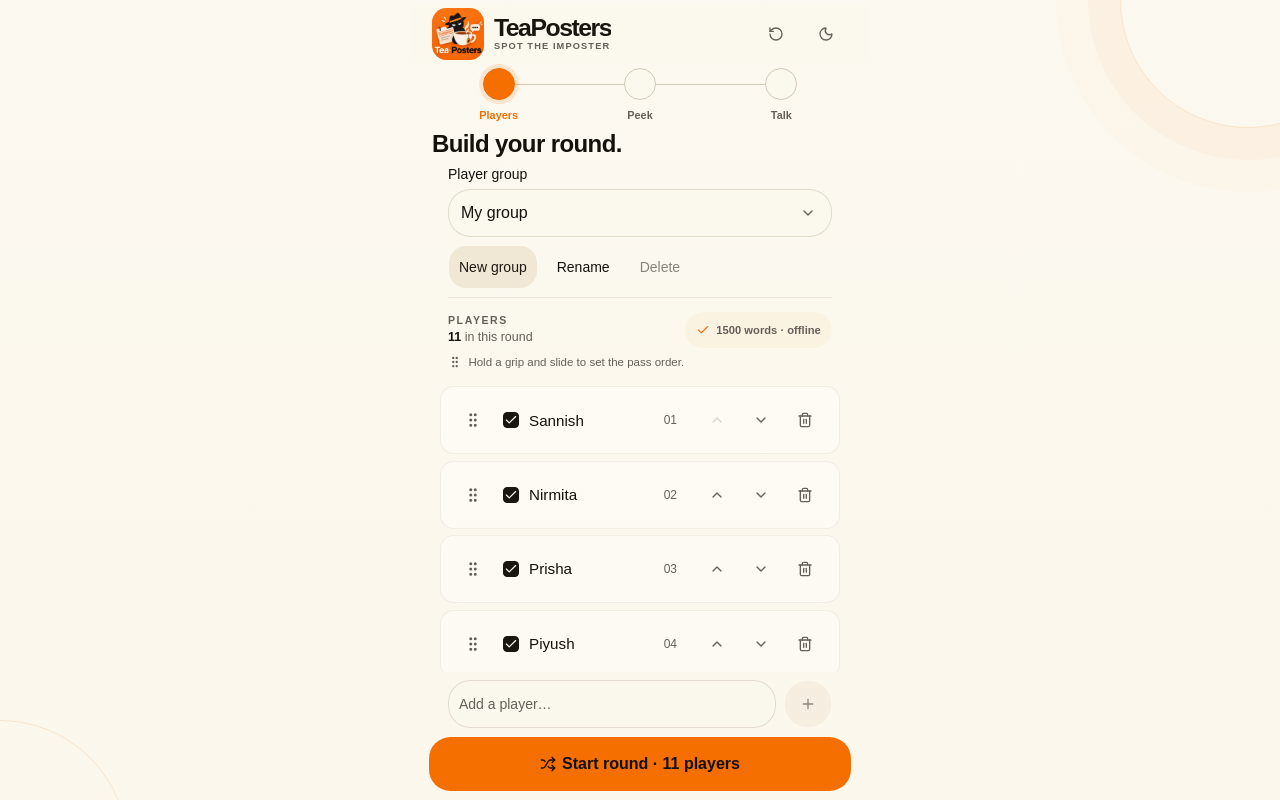
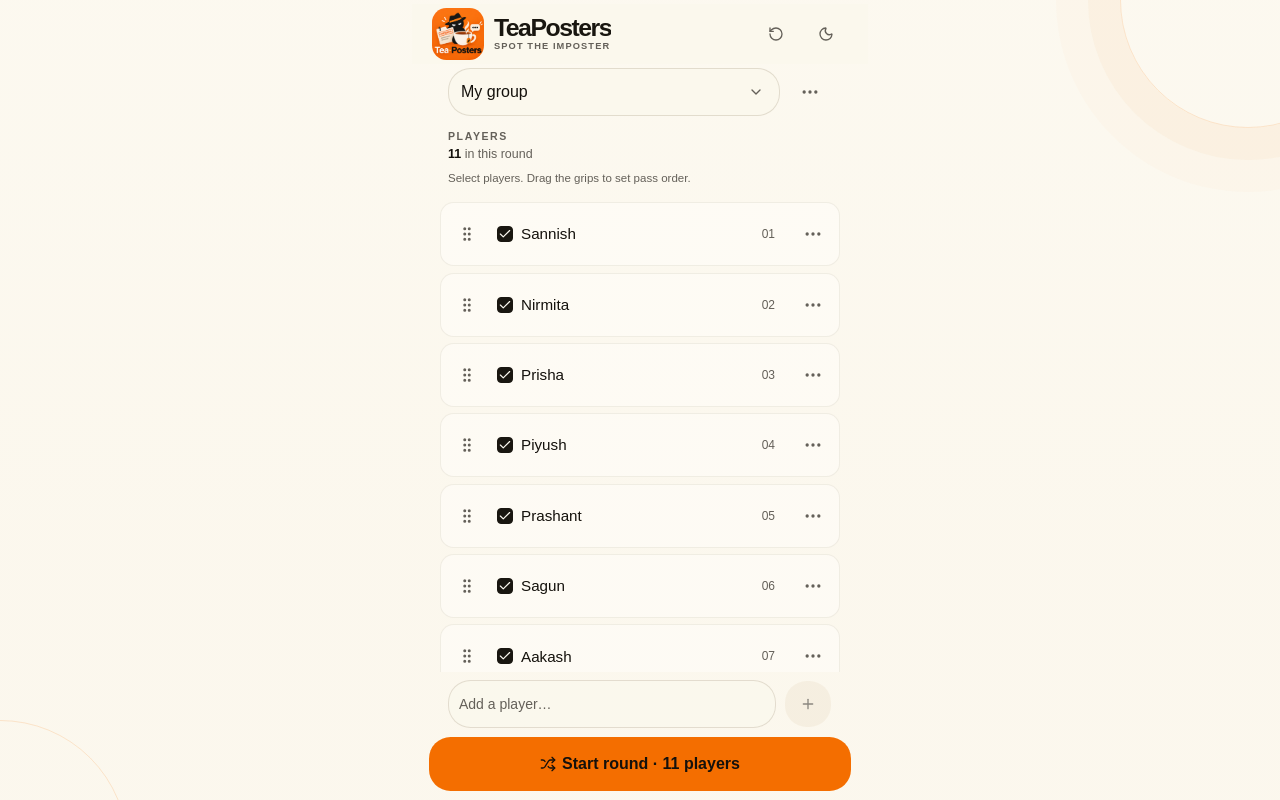
Before and after one commit to misterbista/tea-poster, a Next.js app: page / in a window 1280 px wide. Built offline with nearby package versions, Linux system fonts and the light colour scheme; a web font is replaced by a local one.

Commit message:
feat: add ActionMenu component for improved player group management

```diff
--- a/app/globals.css
+++ b/app/globals.css
@@ -435,7 +435,7 @@
   }
 
   .tea-player-row {
-    flex-wrap: wrap;
+    flex-wrap: nowrap;
     gap: 0.5rem;
     position: relative;
     border-width: 1px;
@@ -471,7 +471,13 @@
   }
 
   .tea-player-row > div.min-w-0 {
-    min-width: 5rem;
+    min-width: 0;
+  }
+
+  .tea-player-row[data-selected="false"] {
+    background: transparent;
+    border-color: transparent;
+    color: var(--muted-foreground);
   }
 
   .tea-player-row[data-drop-position]::after {
@@ -499,10 +505,6 @@
     bottom: -6px;
   }
 
-  .tea-player-row > div:last-child {
-    margin-left: auto;
-  }
-
   .tea-player-row button:not([role="checkbox"]):not(.tea-order-grip) {
     display: grid;
     place-items: center;
@@ -516,7 +518,8 @@
   }
 
   .tea-shell button:focus-visible,
-  .tea-shell input:focus-visible {
+  .tea-shell input:focus-visible,
+  .tea-shell select:focus-visible {
     outline: 2px solid var(--ring);
     outline-offset: 3px;
   }
@@ -533,7 +536,6 @@
       radial-gradient(circle at 50% -20%, color-mix(in oklch, var(--accent) 22%, transparent), transparent 58%),
       color-mix(in oklch, var(--muted) 56%, transparent);
     border-radius: 0.9rem;
-    cursor: pointer;
     -webkit-tap-highlight-color: transparent;
     box-shadow: inset 0 0 0 1px color-mix(in oklch, var(--background) 36%, transparent);
     transition: border-color 180ms ease, box-shadow 220ms var(--ease-out), transform 220ms var(--ease-out), background 180ms ease;
@@ -553,7 +555,11 @@
     opacity: 0.75;
   }
 
-  .tea-reveal-card:active {
+  button.tea-reveal-card {
+    cursor: pointer;
+  }
+
+  button.tea-reveal-card:active {
     transform: scale(0.985);
   }
 
@@ -563,7 +569,7 @@
       color: var(--primary);
     }
 
-    .tea-reveal-card:hover {
+    button.tea-reveal-card:hover {
       transform: translateY(-0.15rem);
     }
   }
@@ -710,21 +716,6 @@ body:has(.tea-shell[data-phase="setup"]) {
   padding-block: 0;
 }
 
-.tea-shell[data-phase="setup"] .tea-setup-header {
-  flex-shrink: 0;
-  padding: 0;
-}
-
-.tea-shell[data-phase="setup"] .tea-setup-header [data-slot="card-title"] {
-  font-size: 1.5rem;
-}
-
-.tea-shell[data-phase="setup"] .tea-setup-header [data-slot="card-description"],
-.tea-shell[data-phase="setup"] .tea-group-help,
-.tea-shell[data-phase="setup"] .tea-setup [data-slot="separator"] {
-  display: none;
-}
-
 .tea-shell[data-phase="setup"] .tea-setup > [data-slot="card-content"] {
   gap: 0.5rem;
 }
@@ -765,10 +756,14 @@ body:has(.tea-shell[data-phase="setup"]) {
   display: none;
 }
 
-@media (max-height: 700px) {
-  .tea-shell[data-phase="setup"] .tea-progress,
-  .tea-shell[data-phase="setup"] .tea-setup-header,
-  .tea-shell[data-phase="setup"] .tea-drag-help {
+/* The roster stays the only scrolling region, including on short screens. */
+@media (max-height: 500px) {
+  .tea-shell[data-phase="setup"] .tea-logo-frame {
+    width: 2rem;
+    height: 2rem;
+  }
+
+  .tea-shell[data-phase="setup"] .tea-brand-subline {
     display: none;
   }
 }
--- a/components/player-group-picker.tsx
+++ b/components/player-group-picker.tsx
@@ -2,6 +2,7 @@
 
 import { ChevronDownIcon } from "lucide-react";
 import { useState } from "react";
+import { ActionMenu } from "@/components/ui/action-menu";
 import { Button } from "@/components/ui/button";
 import { Input } from "@/components/ui/input";
 import { Label } from "@/components/ui/label";
@@ -19,10 +20,11 @@ export function PlayerGroupPicker({ groups, activeId, onSelect, onSave, onDelete
   const active = groups.find((group) => group.id === activeId)!;
 
   return (
-    <div className="tea-group-picker flex flex-col gap-2 border-b border-border/40 pb-2">
+    <div className="tea-group-picker flex flex-col gap-2">
       {!mode && <>
-      <Label htmlFor="player-group">Player group</Label>
-      <div className="relative w-full">
+      <Label className="sr-only" htmlFor="player-group">Player group</Label>
+      <div className="flex items-center gap-2">
+      <div className="relative min-w-0 flex-1">
         <select
           id="player-group"
           value={activeId}
@@ -33,10 +35,11 @@ export function PlayerGroupPicker({ groups, activeId, onSelect, onSave, onDelete
         </select>
         <ChevronDownIcon aria-hidden="true" className="pointer-events-none absolute right-4 top-1/2 size-4 -translate-y-1/2 text-muted-foreground" />
       </div>
-      <div className="flex flex-wrap gap-2">
-        <Button className="min-h-11" variant="secondary" onClick={() => { setMode("create"); setName(""); }}>New group</Button>
-        <Button className="min-h-11" variant="ghost" onClick={() => { setMode("rename"); setName(active.name); }}>Rename</Button>
-        <Button className="min-h-11" variant="ghost" disabled={groups.length < 2} onClick={() => setMode("delete")}>Delete</Button>
+      <ActionMenu label="Manage player groups" actions={[
+        { label: "New group", onClick: () => { setMode("create"); setName(""); } },
+        { label: "Rename group", onClick: () => { setMode("rename"); setName(active.name); } },
+        { label: "Delete group", destructive: true, disabled: groups.length < 2, onClick: () => setMode("delete") },
+      ]} />
       </div>
       </>}
       {(mode === "create" || mode === "rename") && (
@@ -61,7 +64,6 @@ export function PlayerGroupPicker({ groups, activeId, onSelect, onSave, onDelete
           </div>
         </div>
       )}
-      <p className="tea-group-help text-xs text-muted-foreground">Each group remembers its players, selection and pass order on this device.</p>
     </div>
   );
 }
--- a/components/tea-poster.tsx
+++ b/components/tea-poster.tsx
@@ -34,6 +34,7 @@ import { ServiceWorkerRegister } from "@/app/sw-register";
 import { PlayerGroupPicker } from "@/components/player-group-picker";
 import { loadPlayerGroups, PLAYER_GROUPS_KEY, type PlayerGroup } from "@/lib/player-groups";
 
+import { ActionMenu } from "@/components/ui/action-menu";
 import { Badge } from "@/components/ui/badge";
 import { Button } from "@/components/ui/button";
 import {
@@ -47,13 +48,12 @@ import {
 import { Checkbox } from "@/components/ui/checkbox";
 import { Input } from "@/components/ui/input";
 import { Label } from "@/components/ui/label";
-import { Separator } from "@/components/ui/separator";
 import { TeaPosterSplash } from "@/components/tea-poster-splash";
 
 import { randomIndex } from "@/lib/random";
 import { claimLocalWord } from "@/lib/store";
 import { useScreenWakeLock } from "@/lib/use-screen-wake-lock";
-import { WORD_PAIRS, type WordPair } from "@/lib/words";
+import { type WordPair } from "@/lib/words";
 
 const DEFAULT_PLAYERS = [
   "Sannish",
@@ -322,6 +322,15 @@ export function TeaPoster() {
   const [dealIndex, setDealIndex] = useState(0);
   const [revealed, setRevealed] = useState(false);
   const [imposterShown, setImposterShown] = useState(false);
+  const revealButtonRef = useRef<HTMLButtonElement>(null);
+  const handoffButtonRef = useRef<HTMLButtonElement>(null);
+
+  useEffect(() => {
+    if (phase !== "deal") return;
+    const target = revealed ? handoffButtonRef.current : revealButtonRef.current;
+    target?.focus({ preventScroll: true });
+  }, [phase, revealed, dealIndex]);
+
 
   useEffect(() => {
     const frame = window.requestAnimationFrame(() => {
@@ -691,7 +700,7 @@ export function TeaPoster() {
 
       {imposterShown ? (
         <p className="mb-5 text-center text-xs font-medium text-muted-foreground">Round complete</p>
-      ) : (
+      ) : phase !== "setup" && (
         <PhaseSteps phase={phase} />
       )}
 
@@ -699,12 +708,6 @@ export function TeaPoster() {
       {/* SETUP */}
       {phase === "setup" && (
         <Card className="tea-flat-card tea-setup tea-scene">
-          <CardHeader className="tea-setup-header">
-            <CardTitle className="tea-display text-[2.4rem] font-bold leading-[0.98] tracking-tight">Build your round.</CardTitle>
-            <CardDescription className="leading-relaxed">
-              Choose who is playing, then hold the grip to set the pass order.
-            </CardDescription>
-          </CardHeader>
           <CardContent className="flex flex-col gap-3">
             {playerSetupLoaded && <PlayerGroupPicker
               groups={playerGroups.groups}
@@ -744,12 +747,8 @@ export function TeaPoster() {
                 <p className="tea-section-kicker">Players</p>
                 <p className="tea-list-meta"><span>{activePlayers.length}</span> in this round</p>
               </div>
-              <span className="tea-local-deck" aria-label={`${WORD_PAIRS.length} words available offline`}>
-                <CheckIcon className="size-3.5" />
-                <span>{WORD_PAIRS.length} words · offline</span>
-              </span>
             </div>
-            <p className="tea-drag-help"><GripVerticalIcon className="size-3.5" /> Hold a grip and slide to set the pass order.</p>
+            <p className="tea-drag-help">Select players. Drag the grips to set pass order.</p>
             <div key={playerGroups.activeId} ref={playerListRef} role="list" aria-label="Pass order" tabIndex={0} className="tea-player-list">
               {players.map((name) => (
                 <div
@@ -764,12 +763,13 @@ export function TeaPoster() {
                   role="listitem"
                   data-drop-position={dropTarget?.name === name ? (dropTarget.after ? "after" : "before") : undefined}
                   data-dragging={draggedPlayer === name ? "true" : undefined}
-                  className="tea-player-row group flex min-h-[4.25rem] items-center gap-2.5 border-b border-border/30 px-3 py-2.5 transition-colors hover:border-primary/30"
+                  className="tea-player-row group flex min-h-16 items-center gap-2 border-b border-border/30 px-1 py-1.5"
+                  data-selected={!!checked[name]}
                 >
                   <button
                     type="button"
                     aria-label={`Drag ${name} to reorder`}
-                    className="tea-order-grip grid size-10 shrink-0 place-items-center rounded-xl disabled:pointer-events-none disabled:opacity-35"
+                    className="tea-order-grip grid size-11 shrink-0 place-items-center rounded-xl disabled:pointer-events-none disabled:opacity-35"
                     onPointerDown={(event) => {
                       if (
                         !event.isPrimary ||
@@ -807,48 +807,21 @@ export function TeaPoster() {
                   <div className="min-w-0 flex-1">
                     <Label
                       htmlFor={`player-${name}`}
-                      className="block cursor-pointer break-words text-[0.95rem] font-medium"
+                      className="flex min-h-11 cursor-pointer items-center break-words text-[0.95rem] font-medium"
                     >
                       {name}
                     </Label>
-                    {!checked[name] && <p className="mt-0.5 text-xs text-muted-foreground">Sitting this one out</p>}
                   </div>
                   {checked[name] && <span className="pr-2 text-xs tabular-nums text-muted-foreground">{String(activePlayers.indexOf(name) + 1).padStart(2, "0")}</span>}
-                  <div className="flex shrink-0 items-center">
-                    <button
-                      type="button"
-                      aria-label={`Move ${name} up`}
-                      title={`Move ${name} up`}
-                      onClick={(event) => movePlayer(name, -1, event.detail > 0)}
-                      disabled={players.indexOf(name) === 0}
-                      className="rounded-xl p-1.5 text-muted-foreground hover:bg-accent/10 hover:text-primary disabled:pointer-events-none disabled:opacity-25"
-                    >
-                      <ChevronUpIcon className="size-4" />
-                    </button>
-                    <button
-                      type="button"
-                      aria-label={`Move ${name} down`}
-                      title={`Move ${name} down`}
-                      onClick={(event) => movePlayer(name, 1, event.detail > 0)}
-                      disabled={players.indexOf(name) === players.length - 1}
-                      className="rounded-xl p-1.5 text-muted-foreground hover:bg-accent/10 hover:text-primary disabled:pointer-events-none disabled:opacity-25"
-                    >
-                      <ChevronDownIcon className="size-4" />
-                    </button>
-                    <button
-                      type="button"
-                      aria-label={`Remove ${name}`}
-                      onClick={() => removePlayer(name)}
-                      className="rounded-xl p-1.5 text-muted-foreground hover:bg-destructive/10 hover:text-destructive"
-                    >
-                      <Trash2Icon className="size-4" />
-                    </button>
-                  </div>
+                  <ActionMenu label={`Actions for ${name}`} actions={[
+                    { label: "Move up", icon: <ChevronUpIcon />, disabled: players.indexOf(name) === 0, onClick: () => movePlayer(name, -1, false) },
+                    { label: "Move down", icon: <ChevronDownIcon />, disabled: players.indexOf(name) === players.length - 1, onClick: () => movePlayer(name, 1, false) },
+                    { label: "Remove player", icon: <Trash2Icon />, destructive: true, onClick: () => removePlayer(name) },
+                  ]} />
                 </div>
               ))}
             </div>
 
-            <Separator className="my-4 bg-accent/20" />
 
             <form
               className="tea-add-player flex gap-2 pb-2"
@@ -916,49 +889,34 @@ export function TeaPoster() {
             </CardDescription>
           </CardHeader>
           <CardContent className="flex flex-1 flex-col items-center justify-center py-3">
-            <button
-              type="button"
-              data-revealed={revealed}
-              onClick={() => {
-                tapFeedback();
-                if (revealed) {
-                  nextCard();
-                } else {
-                  setRevealed(true);
-                }
-              }}
-              aria-label={revealed
-                ? `${isImposter ? "You are the imposter" : round.pair.word}. ${isImposter ? round.pair.imposterHint : round.pair.citizenHint}. Tap to continue.`
-                : `Reveal ${round.players[dealIndex]}'s private card`}
-              className="tea-reveal-card flex min-h-60 w-full touch-manipulation flex-col items-center justify-center gap-3 rounded-xl border border-border/40 px-6 text-center active:scale-[0.985] hover:border-primary/40"
-            >
             {revealed ? (
-                <>
-                  <span className={`tea-display max-w-[17rem] text-4xl font-bold leading-tight tracking-tight ${
-                    isImposter ? "text-destructive" : ""
-                  }`}>
+              <div className="tea-reveal-card flex min-h-60 w-full flex-col items-center justify-center gap-3 px-6 text-center" data-revealed="true" role="status">
+                <span className={`tea-display max-w-full break-words text-4xl font-bold leading-tight tracking-tight ${isImposter ? "text-destructive" : ""}`}>
                   {isImposter ? "You are the imposter" : round.pair.word}
                 </span>
                 <p className="max-w-xs text-sm leading-relaxed text-muted-foreground">
                   {isImposter ? round.pair.imposterHint : round.pair.citizenHint}
                 </p>
-                  <span className="mt-3 inline-flex items-center gap-1.5 text-xs font-semibold text-muted-foreground">
-                    {dealIndex === round.players.length - 1 ? "Tap to start talking" : "Tap for the next player"} <ArrowRightIcon className="size-3.5" />
-                  </span>
-                </>
+              </div>
             ) : (
-                <>
+              <button ref={revealButtonRef} type="button" onClick={() => { tapFeedback(); setRevealed(true); }}
+                aria-label={`Reveal ${round.players[dealIndex]}'s private card`}
+                className="tea-reveal-card flex min-h-60 w-full touch-manipulation flex-col items-center justify-center gap-3 border border-border/40 px-6 text-center">
                 <LockKeyholeIcon className="size-7 text-primary" />
-                  <span className="tea-display text-2xl font-bold text-primary">
-                    Private card
-                  </span>
-                  <span className="text-sm text-muted-foreground">
-                    Tap to reveal
-                  </span>
-                </>
+                <span className="tea-display text-2xl font-bold text-primary">Private card</span>
+                <span className="text-sm text-muted-foreground">Tap to reveal</span>
+              </button>
             )}
-            </button>
           </CardContent>
+          <CardFooter className="flex-col gap-2">
+            <Button ref={handoffButtonRef} disabled={!revealed} onClick={() => { tapFeedback(); nextCard(); }} className="min-h-14 w-full rounded-xl bg-accent text-base text-accent-foreground hover:bg-accent/90">
+              {dealIndex === round.players.length - 1 ? "Hide & start discussion" : "Hide & pass"}
+              <ArrowRightIcon />
+            </Button>
+            <p className="text-center text-xs text-muted-foreground">
+              {revealed ? "Hide your card when you’re ready." : "Only you should see your card."}
+            </p>
+          </CardFooter>
         </Card>
       )}
 
@@ -969,7 +927,7 @@ export function TeaPoster() {
             <div className="mb-1 flex items-center justify-center gap-1.5 text-[0.65rem] font-semibold uppercase tracking-[0.2em] text-accent">
               <SparklesIcon className="size-3.5" /> Discussion
             </div>
-            <CardTitle className="tea-display text-3xl font-bold">Discuss the clue</CardTitle>
+            <CardTitle className="tea-display text-3xl font-bold">Give a clue. Find the imposter.</CardTitle>
             <CardDescription>
               One of you only has a hint.
             </CardDescription>
@@ -977,13 +935,13 @@ export function TeaPoster() {
           <CardContent className="flex flex-col items-center gap-4 text-center">
             <div className="w-full border-y border-accent/30 bg-accent/5 px-1 py-5">
               <p className="text-xs uppercase tracking-widest text-muted-foreground">
-                first question goes to
+                First clue from
               </p>
               <p className="tea-display text-3xl font-bold text-primary">{starterName}</p>
             </div>
             <p className="text-sm text-muted-foreground">
-              Take turns describing the word without saying it. Then vote out
-              the imposter.
+              Take turns giving a clue without saying the word. Discuss who
+              sounds suspicious, then vote before revealing the imposter.
             </p>
 
           </CardContent>
--- /dev/null
+++ b/components/ui/action-menu.tsx
@@ -0,0 +1,29 @@
+"use client";
+
+import { Menu } from "@base-ui/react/menu";
+import { MoreHorizontalIcon } from "lucide-react";
+import type { ReactNode } from "react";
+
+export function ActionMenu({ label, actions }: {
+  label: string;
+  actions: { label: string; icon?: ReactNode; onClick: () => void; disabled?: boolean; destructive?: boolean }[];
+}) {
+  return (
+    <Menu.Root>
+      <Menu.Trigger aria-label={label} className="grid size-11 shrink-0 place-items-center rounded-xl text-muted-foreground outline-none hover:bg-muted focus-visible:ring-2 focus-visible:ring-ring data-[popup-open]:bg-muted">
+        <MoreHorizontalIcon className="size-5" />
+      </Menu.Trigger>
+      <Menu.Portal>
+        <Menu.Positioner sideOffset={6} align="end" className="z-50">
+          <Menu.Popup className="max-h-[var(--available-height)] min-w-44 overflow-y-auto rounded-xl border border-border bg-popover p-1 text-popover-foreground shadow-lg outline-none">
+            {actions.map((action) => (
+              <Menu.Item key={action.label} disabled={action.disabled} onClick={action.onClick} className={`flex min-h-11 cursor-default items-center gap-2 rounded-lg px-3 text-sm outline-none data-[highlighted]:bg-muted data-[disabled]:opacity-35 [&_svg]:size-4 ${action.destructive ? "text-destructive" : ""}`}>
+                {action.icon}{action.label}
+              </Menu.Item>
+            ))}
+          </Menu.Popup>
+        </Menu.Positioner>
+      </Menu.Portal>
+    </Menu.Root>
+  );
+}
```
Lines whose indentation alone changed are shown as unchanged.
